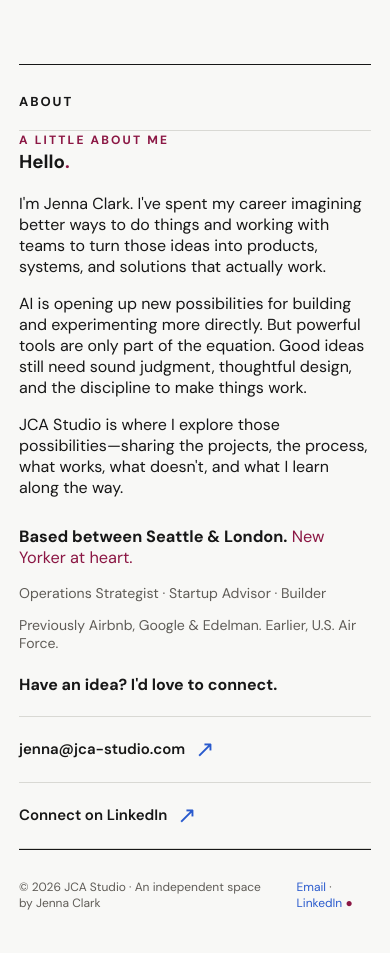
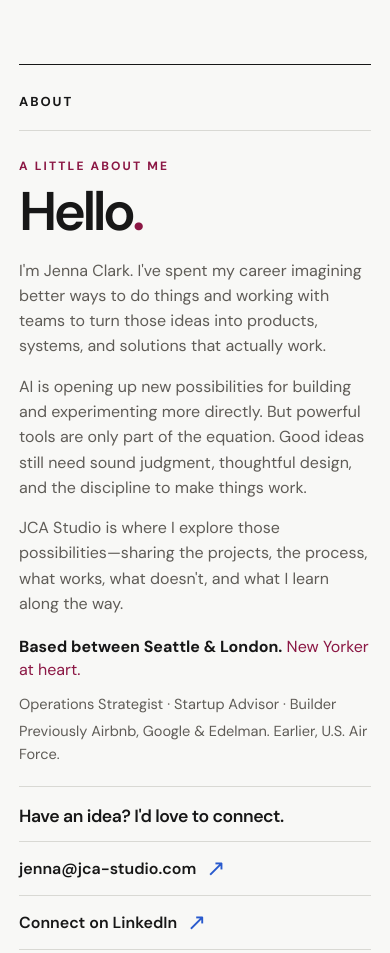
Before and after one commit to jca-studio/JCA-Studio-Website, a plain HTML site: page index.html in a window 390 px wide. Shown: the part 1500-2453 px from the top of the page. Drawn offline with Linux system fonts and the light colour scheme; a script that the page names is missing.

Commit message:
Style compact responsive combined About and Contact section

```diff
--- a/styles.css
+++ b/styles.css
@@ -119,3 +119,17 @@
 .story-receipts{padding:22px 19px}
 .story-receipts dl>div{grid-template-columns:1fr;gap:2px}
 }
+
+/* Revision 11: cohesive About + Contact editorial block */
+.about-contact{padding-bottom:85px}
+.about-contact-grid{display:grid;grid-template-columns:minmax(250px,.8fr) minmax(0,1.2fr);gap:clamp(28px,6vw,100px);padding-top:48px}
+.about-contact-intro h3{font-family:var(--sans);font-weight:600;font-size:clamp(3.25rem,6vw,6rem);line-height:1;letter-spacing:-.065em;margin:10px 0 0}
+.about-contact-content>p{font-size:17px;line-height:1.68;color:var(--soft);margin:0 0 20px}
+.about-credentials{margin:24px 0 26px}
+.about-credentials .bio-location{margin:0 0 12px;font-size:1rem;line-height:1.45}
+.about-credentials .bio-meta{font-size:.91rem;margin:5px 0;line-height:1.55;color:var(--soft)}
+.about-contact-links{scroll-margin-top:35px;border-top:1px solid var(--rule);padding-top:22px}
+.about-contact-links h4{font-family:var(--sans);font-size:1.1rem;font-weight:600;letter-spacing:-.025em;margin:0 0 14px}
+.about-contact-links .contact-link{font-size:1rem;padding:15px 0}
+.about-contact-links .contact-link span{font-family:Arial,sans-serif;font-size:23px;font-weight:400}
+@media(max-width:850px){.about-contact{padding-bottom:58px}.about-contact-grid{grid-template-columns:1fr;gap:18px;padding-top:26px}.about-contact-intro h3{font-size:clamp(3.4rem,12vw,5rem)}.about-contact-content>p{font-size:16px;line-height:1.58;margin-bottom:15px}.about-credentials{margin:19px 0 20px}.about-contact-links{padding-top:18px}}
```
